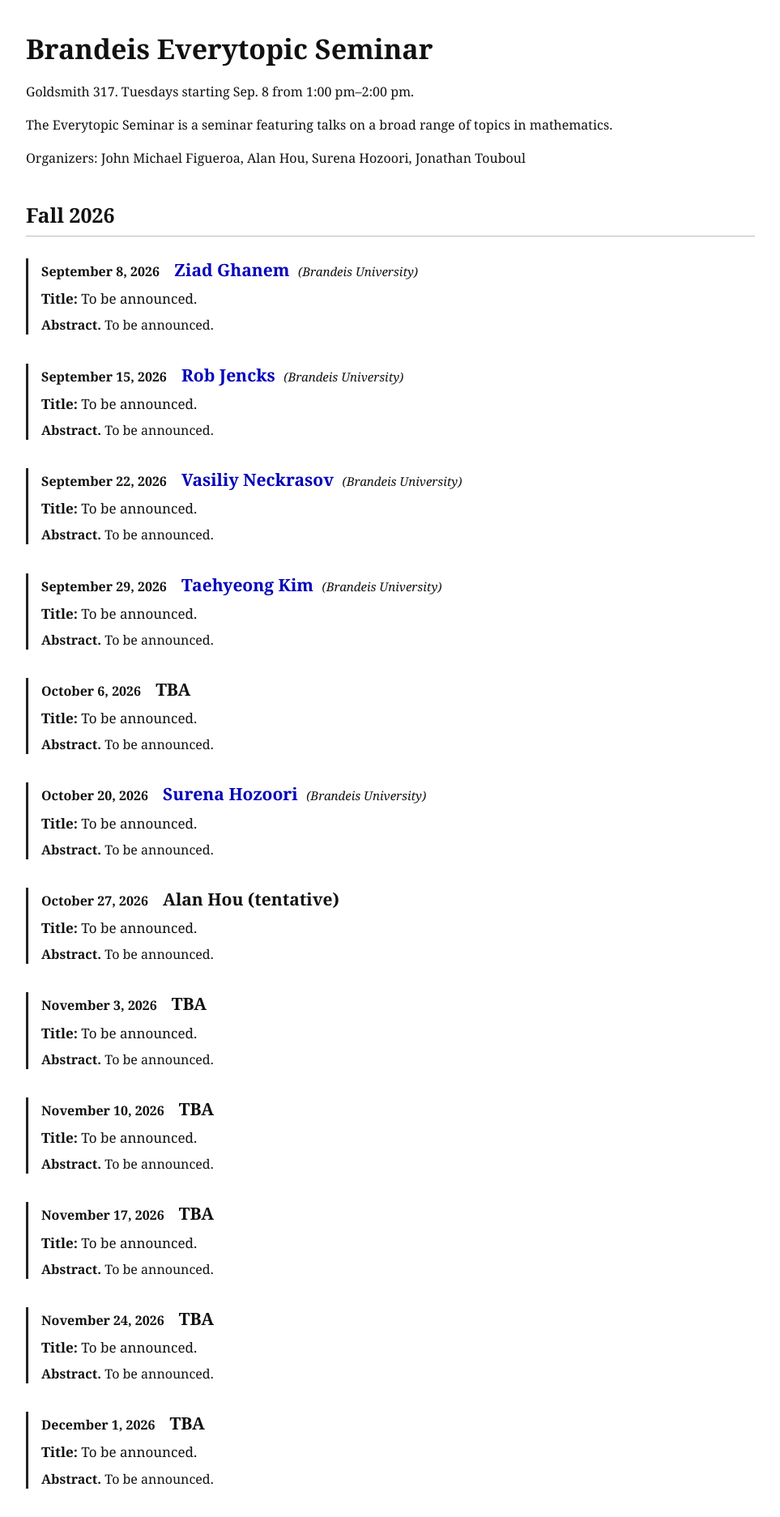
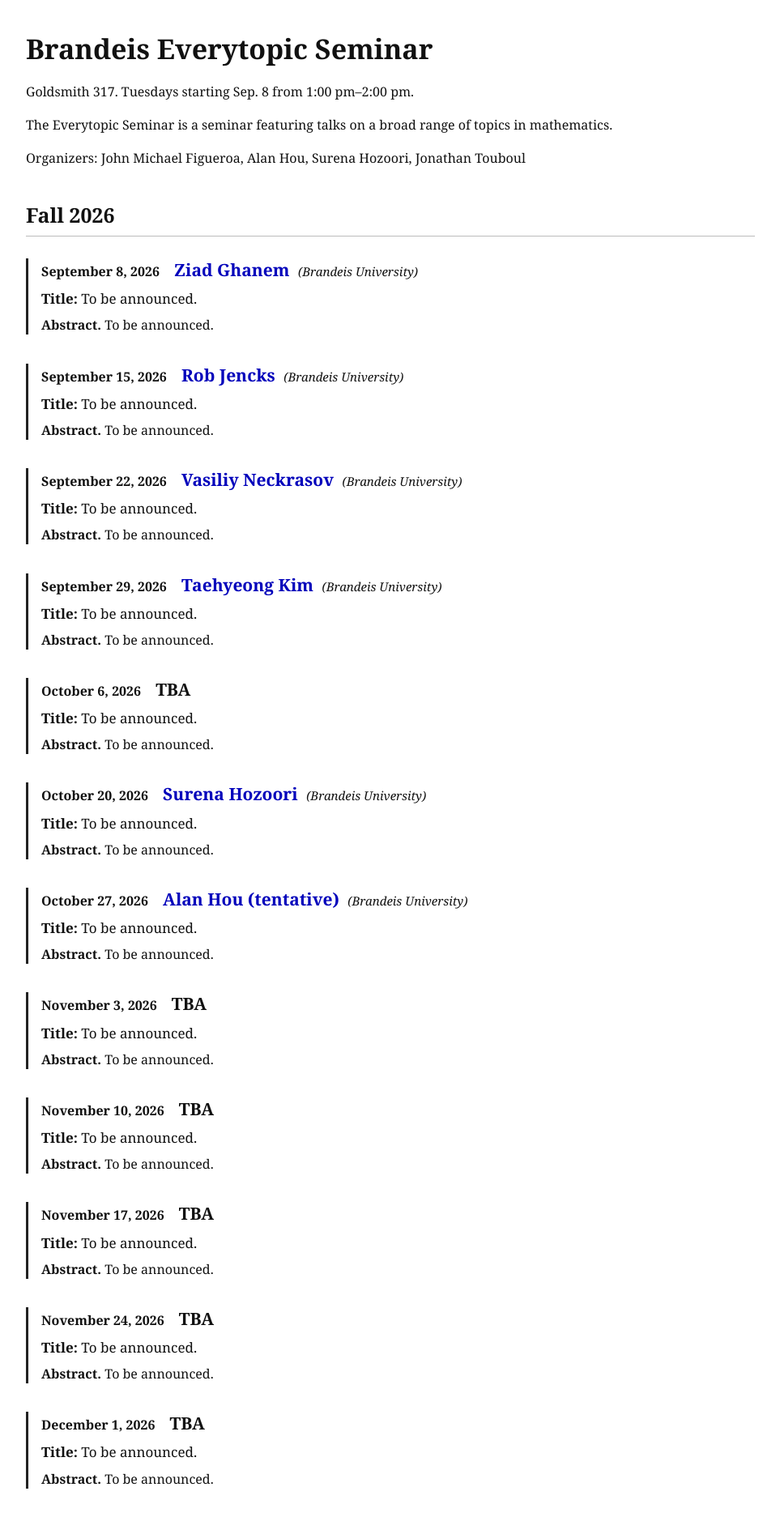
Before and after one commit to axhou/axhou.github.io, a Jekyll site: the page everytopic.html, which Jekyll copies as it is, in a window 1280 px wide. Shown: the whole page at 81% size, without its empty margins (13-976 px from the left). Built offline with Jekyll 4.4.1, drawn with Linux system fonts in a browser that asks for light colours.

Commit message:
Update speaker information with link and affiliation

```diff
--- a/everytopic.html
+++ b/everytopic.html
@@ -282,7 +282,12 @@
   <div class="seminar-entry">
     <div class="seminar-heading">
       <span class="date">October 27, 2026</span>
-      <span class="speaker">Alan Hou (tentative)</span>
+     <span class="speaker">
+        <a href="https://axhou.github.io/">
+          Alan Hou (tentative)
+        </a>
+      </span>
+      <span class="affiliation">(Brandeis University)</span>
     </div>
 
     <div class="title">
```
